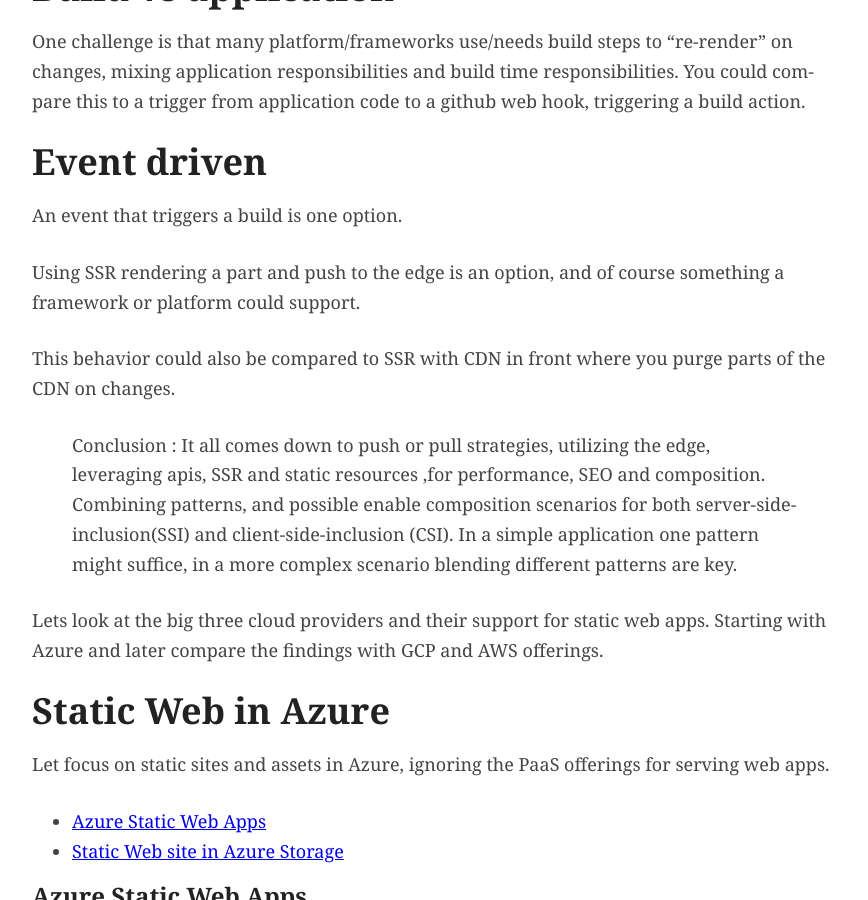
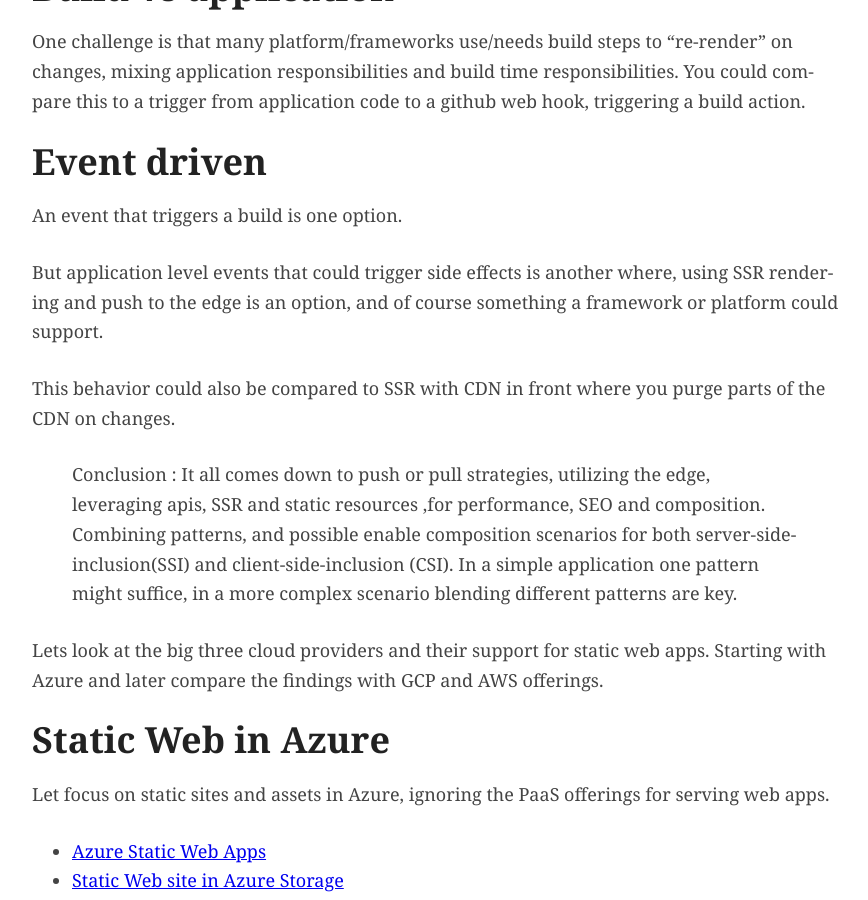
Before and after one commit to perokvist/event-driven-architecture, a Jekyll site: the page built from static.md, in a window 1280 px wide and 900 px high, scrolled down 1231 px. Shown: the whole window, without its empty margins (203-1071 px from the left). Built offline with Jekyll 4.4.1, drawn with Linux system fonts in a browser that asks for light colours; our own code applies the rules of GitHub Pages for plain Markdown files.

Commit message:
event driven static

```diff
--- a/static.md
+++ b/static.md
@@ -32,7 +32,7 @@ You could compare this to a trigger from application code to a github web hook,
 ## Event driven
 An event that triggers a build is one option.
 
-Using SSR rendering a part and push to the edge is an option, and of course something a framework or platform could support.
+But application level events that could trigger side effects is another where, using SSR rendering  and push to the edge is an option, and of course something a framework or platform could support.
 
 This behavior could also be compared to SSR with CDN in front where you purge parts of the CDN on changes.
 
```
